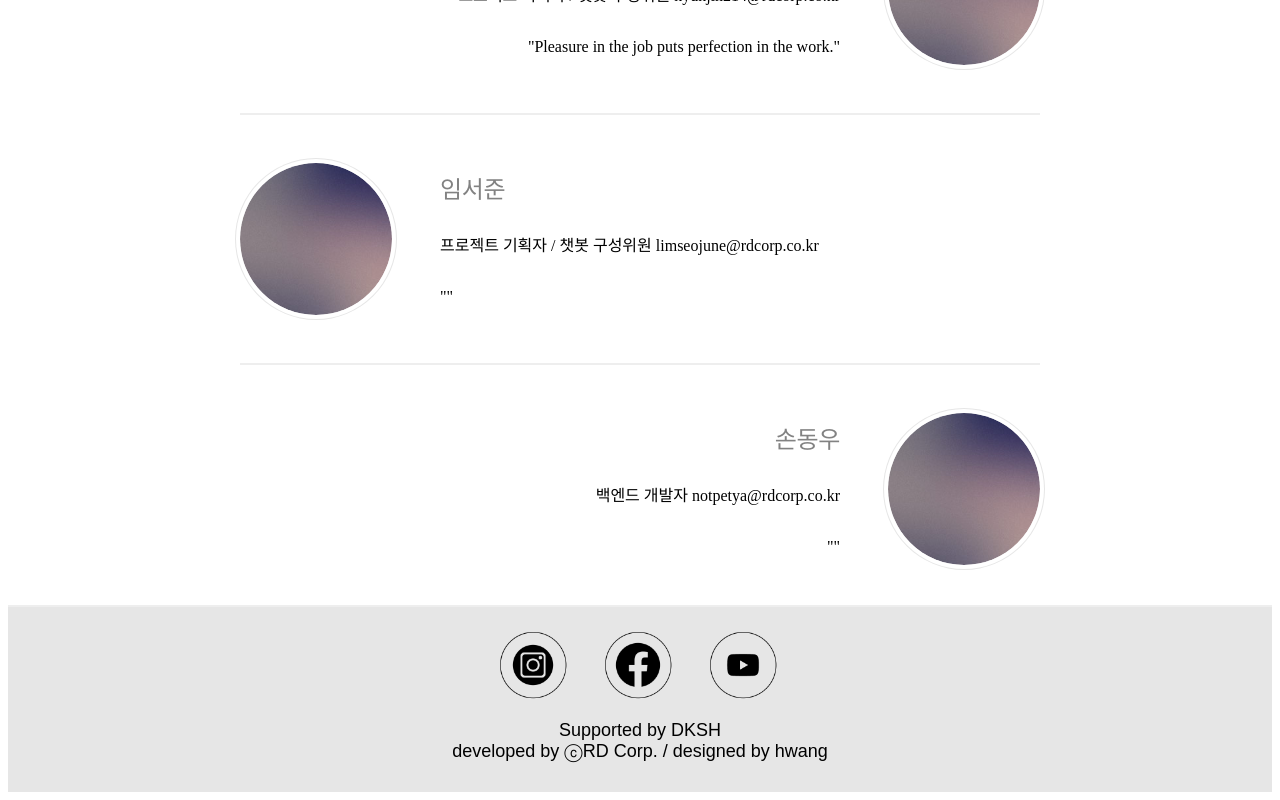
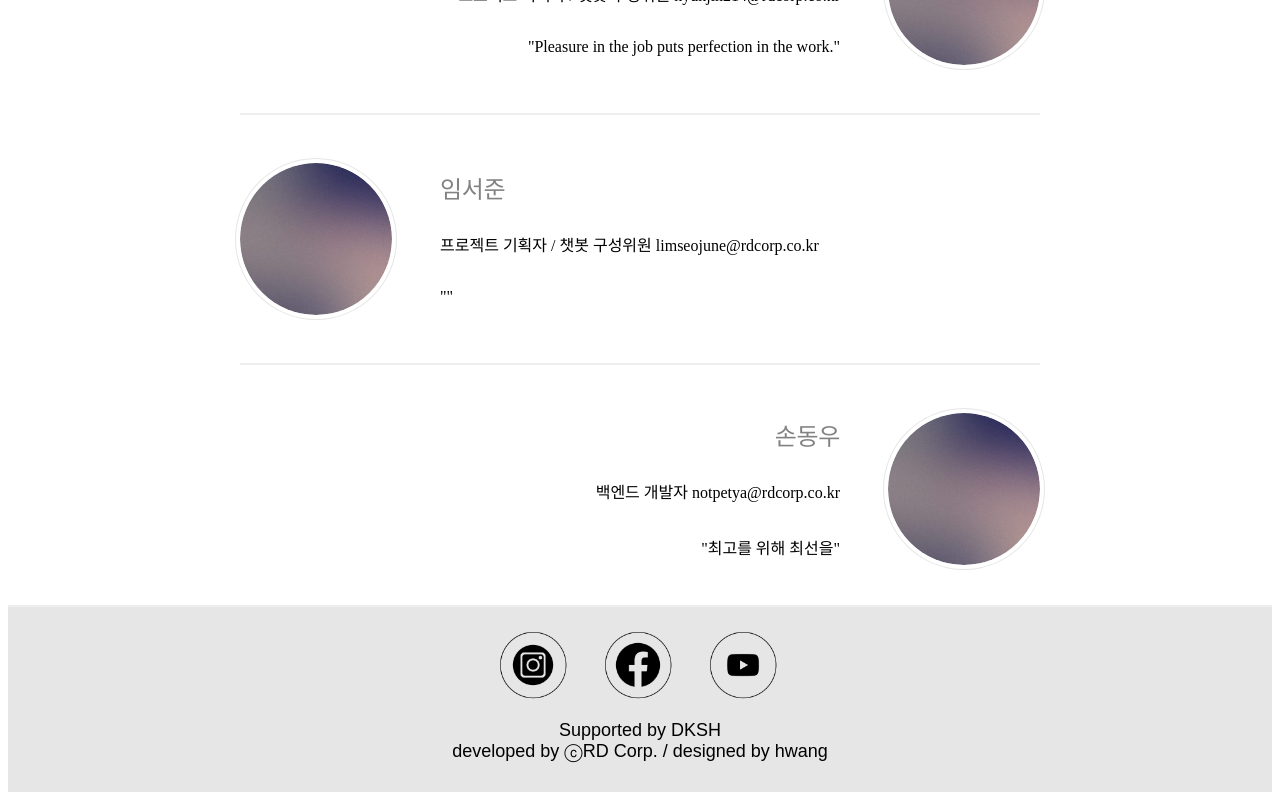
Before and after one commit to Spooder02/my-personality-test-v2, a Vue app: page /introduce in a window 1280 px wide. Shown: the part 1013-1813 px from the top of the page. Built offline with nearby package versions, Linux system fonts and the light colour scheme.

Commit message:
Son Introduce Added

```diff
--- a/src/views/AboutView.vue
+++ b/src/views/AboutView.vue
@@ -7,7 +7,7 @@
           <Introduce name="김도형" position="어플리케이션 개발자 / 심리테스트 구성위원" email="travis48@rdcorp.co.kr" intro="Don't judge the book by its cover"/>
           <Introduce name="손현진" position="프로젝트 기획자 / 챗봇 구성위원" email="hyunjin214@rdcorp.co.kr" intro="Pleasure in the job puts perfection in the work."/>
           <Introduce name="임서준" position="프로젝트 기획자 / 챗봇 구성위원" email="limseojune@rdcorp.co.kr" intro=""/>
-          <Introduce name="손동우" position="백엔드 개발자" email="notpetya@rdcorp.co.kr" intro=""/>
+          <Introduce name="손동우" position="백엔드 개발자" email="notpetya@rdcorp.co.kr" intro="최고를 위해 최선을"/>
         </div>
     </section>
   </div>
```
